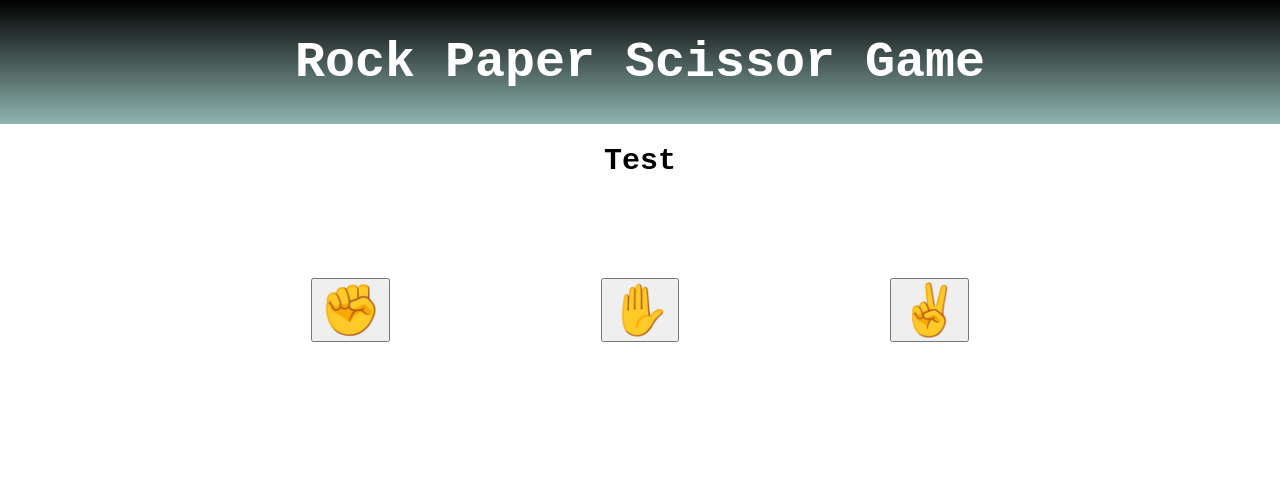
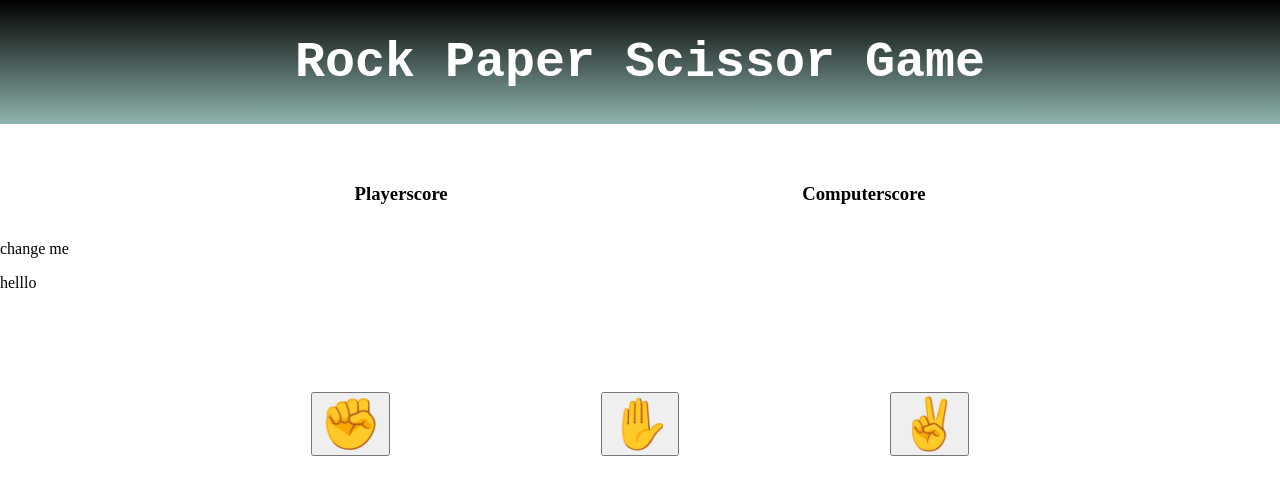
Before and after one commit to S-Guettner/Odin-Project-Rock-Paper-Scissors, a plain HTML site: page index.html in a window 1280 px wide. Drawn offline with Linux system fonts and the light colour scheme.

Commit message:
added player- and Computerscore to page

```diff
--- a/index.html
+++ b/index.html
@@ -16,8 +16,18 @@
     </div>
 
     <div>
-        <h1 class="score">Test</h1>
+        <h1 class="score"></h1>
     </div>
+
+    <div id="scoreWrapper">
+        <div><h3>Playerscore</h3></div>
+        <div><h3>Computerscore</h3></div>
+    </div>
+
+
+
+    <p class="player">change me</p>
+    <p id="computer">helllo</p>
 
 
 
--- a/style.css
+++ b/style.css
@@ -44,3 +44,15 @@ body{
     font-family: monospace;
     font-size: 30px;
 }
+
+#scoreWrapper{
+    display:flex;
+    justify-content: space-evenly;
+}
+
+.scoreWrapper{
+    display:flex;
+    justify-content: center;
+    justify-content: space-evenly;
+
+}
```
